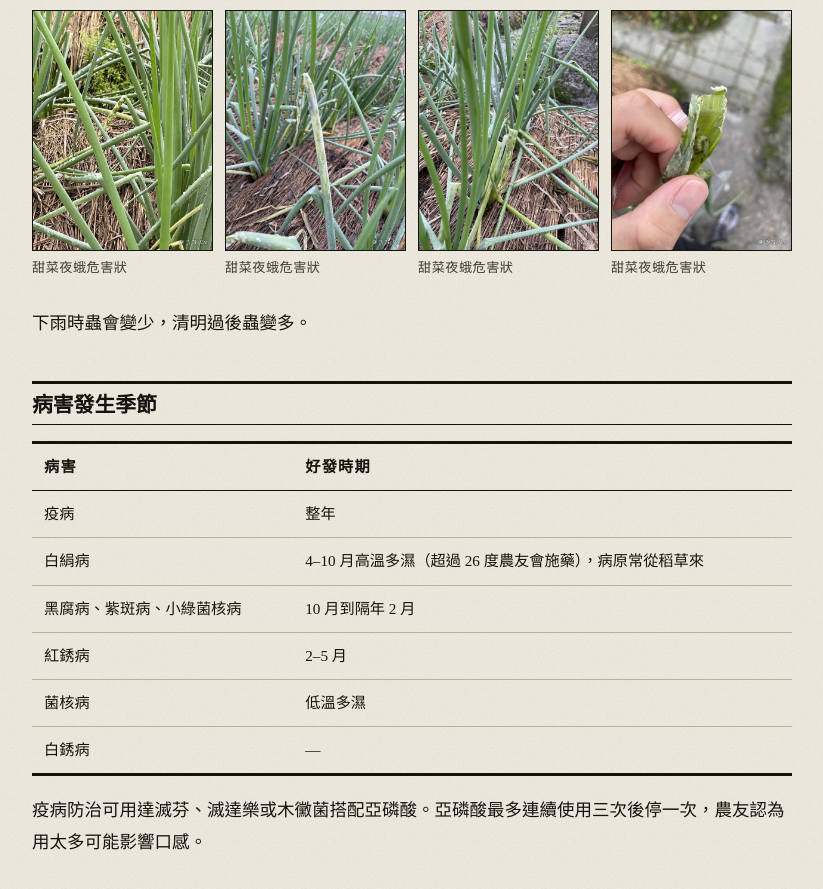
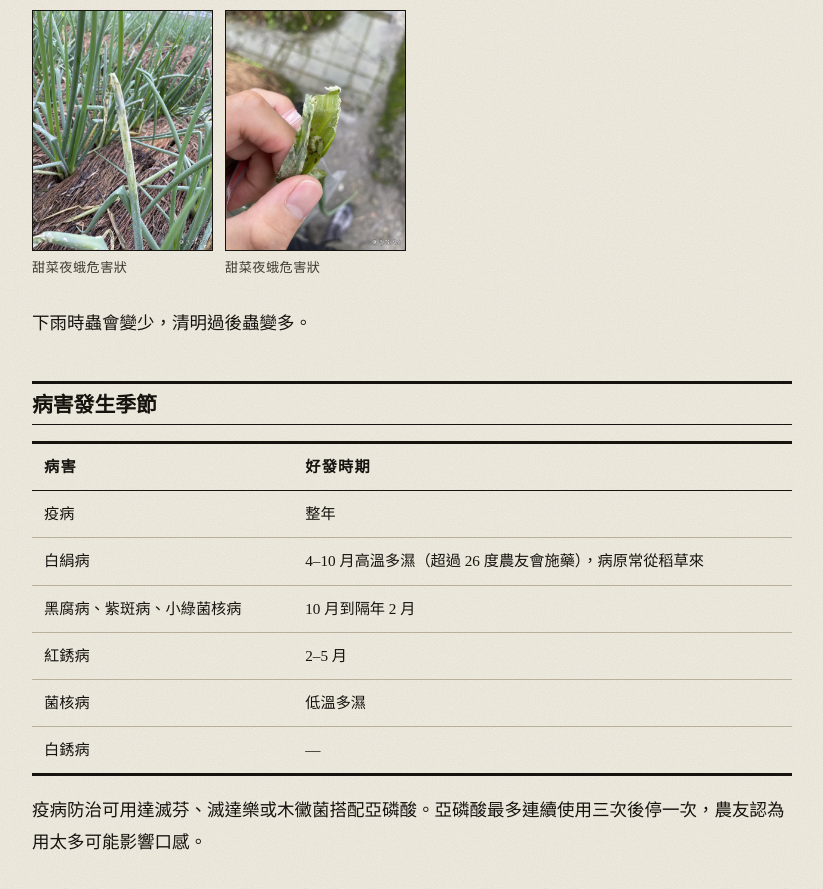
Before and after one commit to laijianren/laijianren.github.io, a Jekyll site: the page built from _visits/2021-10-25-sanxing-scallion.md, in a window 1280 px wide and 900 px high, scrolled down 1934 px. Shown: the top 889 px of the window, without its empty margins (228-1051 px from the left). Built offline with Jekyll 4.4.1, drawn with Linux system fonts in a browser that asks for light colours; some web fonts are replaced.

Commit message:
Remove scallion photos 02 and 05
Co-Authored-By: Claude Opus 5.5 (1M context) <noreply@anthropic.com>
Claude-Session: https://claude.ai/code/session_01XJGjkT6ynprrpQ61onDbZk

```diff
--- a/_visits/2021-10-25-sanxing-scallion.md
+++ b/_visits/2021-10-25-sanxing-scallion.md
@@ -4,7 +4,7 @@ date: 2021-10-25
 crop: 青蔥
 location: 宜蘭縣三星鄉
 topics: 甜菜夜蛾、疫病、白絹病、種苗處理、病害發生季節
-cover: /assets/visits/2021-10-25-sanxing-scallion/02.jpg
+cover: /assets/visits/2021-10-25-sanxing-scallion/03.jpg
 cover_caption: 甜菜夜蛾危害狀
 ---
 
@@ -27,9 +27,7 @@ cover_caption: 甜菜夜蛾危害狀
 ## 甜菜夜蛾
 
 <div class="photo-grid">
-<figure class="photo"><img src="/assets/visits/2021-10-25-sanxing-scallion/02.jpg" alt="甜菜夜蛾危害青蔥"><figcaption>甜菜夜蛾危害狀</figcaption></figure>
 <figure class="photo"><img src="/assets/visits/2021-10-25-sanxing-scallion/03.jpg" alt="甜菜夜蛾危害青蔥"><figcaption>甜菜夜蛾危害狀</figcaption></figure>
-<figure class="photo"><img src="/assets/visits/2021-10-25-sanxing-scallion/05.jpg" alt="甜菜夜蛾危害青蔥"><figcaption>甜菜夜蛾危害狀</figcaption></figure>
 <figure class="photo"><img src="/assets/visits/2021-10-25-sanxing-scallion/06.jpg" alt="甜菜夜蛾危害青蔥"><figcaption>甜菜夜蛾危害狀</figcaption></figure>
 </div>
 
```
Also changed, not shown: assets/visits/2021-10-25-sanxing-scallion/02.jpg (deleted), assets/visits/2021-10-25-sanxing-scallion/05.jpg (deleted).
